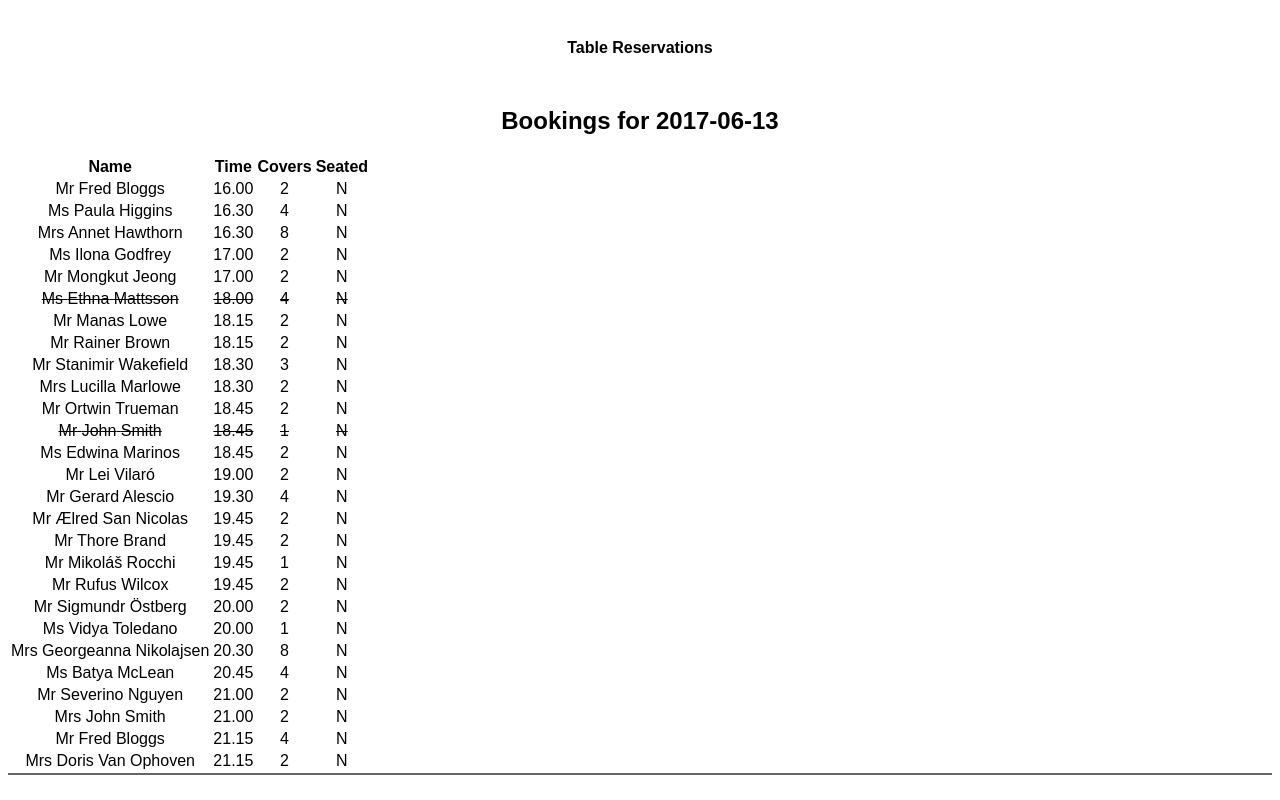
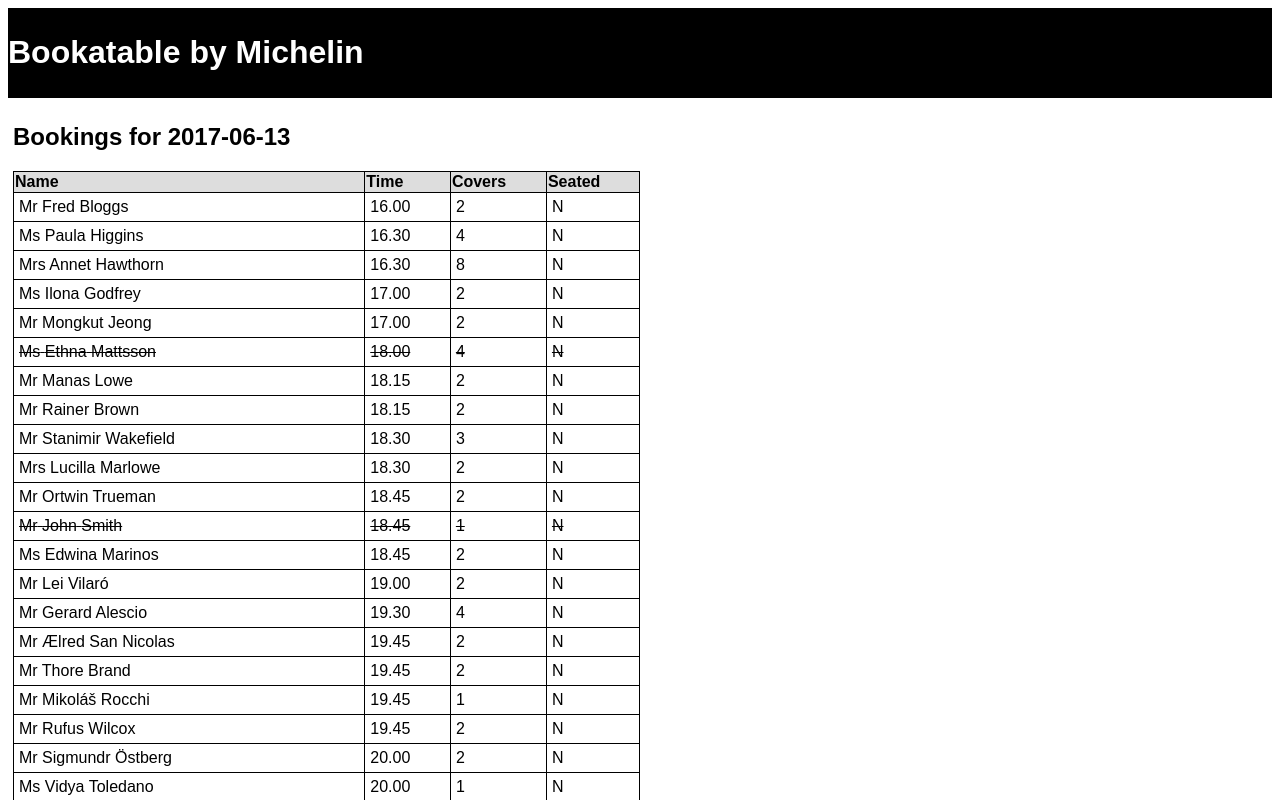
Before and after one commit to downeyfe/react-booking, a React app: page / in a window 1280 px wide. Shown: the top 800 px of the page. Built offline with nearby package versions, Linux system fonts and the light colour scheme.

Commit message:
Basic styling

```diff
--- a/src/App.scss
+++ b/src/App.scss
@@ -3,7 +3,6 @@
 .bui-app {
     font-family: sans-serif;
     text-align: center;
-    border-bottom: 2px solid #666;
 }
 
 .bui-app-logo {
@@ -11,18 +10,17 @@
 }
 
 .bui-app-header {
-    background-color: #fff;
+    background-color: #FFFFFF;
     height: auto;
-    padding: 20px;
-    color: #000;
+    color: #000000;
 }
 
 .bui-app-intro {
-    font-size: 1rem;
-}
+    background-color: #000000;
+    color: #FFFFFF;
+    padding: 5px 0;
 
-.booking {
-    &--cancelled {
-        text-decoration: line-through;
+    @media screen and (min-width: 800px) {
+        text-align: left;
     }
 }
--- a/src/Layout.js
+++ b/src/Layout.js
@@ -3,6 +3,7 @@
 import Booking from './booking/Booking';
 import BookingDetails from './booking/BookingDetails';
 import bookings from '../bookings.json';
+import css from './Layout.scss';
 
 export default class Layout extends Component {
 
@@ -39,11 +40,14 @@
     return (
       <div className="bui-app">
         <div className="bui-app-header">
-          {/*TODO include, or replace heading with, logo */}
-          <h1 className="bui-app-intro">Table Reservations</h1>
+          <div className="bui-app-intro">
+            <h1>Bookatable by Michelin</h1>
+          </div>
         </div>
 
-        <h2>Bookings for {new Date().toJSON().slice(0, 10)}</h2>
+        <div className="layout">
+          <div className={`bookings ${this.state.data ? 'bookings--selected' : ''}`}>
+            <h2 className="bookings__heading">Bookings for {new Date().toJSON().slice(0, 10)}</h2>
 
             <table className="bookings__grid">
               <thead>
@@ -58,13 +62,15 @@
                 {this.getBookingRows()}
               </tbody>
             </table>
+          </div>
 
-        <BookingDetails className="bar"
+          <BookingDetails className="details"
                           index={this.state.selected}
                           selected={this.state.data}
                           cancelHandler={this.toggleCancel.bind(this)}
                           seatedHandler={this.toggleSeated.bind(this)} />
         </div>
+      </div>
     );
   }
 }
--- /dev/null
+++ b/src/Layout.scss
@@ -0,0 +1,42 @@
+.layout {
+    display: flex;
+    margin: 5px;
+
+    & .bookings {
+        width: 100%;
+
+        @media screen and (min-width: 800px) {
+            width: 50%;
+        }
+
+        &--selected {
+            display: none;
+
+            @media screen and (min-width: 800px) {
+                display: block;
+            }
+        }
+
+        &__heading {
+            text-align: left;
+        }
+
+        &__grid {
+            width: 100%;
+            border-collapse: collapse;
+            text-align: left;
+
+            &, th, td {
+                border: 1px solid #000000;
+            }
+
+            td {
+                padding: 5px;
+            }
+
+            thead {
+                background-color: #DDDDDD;
+            }
+        }
+    }
+}
--- a/src/booking/Booking.js
+++ b/src/booking/Booking.js
@@ -1,4 +1,5 @@
 import React, {Component} from 'react';
+import css from './Booking.scss';
 
 export default class Booking extends Component {
 
--- /dev/null
+++ b/src/booking/Booking.scss
@@ -0,0 +1,5 @@
+.booking {
+    &--cancelled {
+        text-decoration: line-through;
+    }
+}
--- a/src/booking/BookingDetails.js
+++ b/src/booking/BookingDetails.js
@@ -1,4 +1,5 @@
 import React, {Component} from 'react';
+import css from './BookingDetails.scss';
 
 export default class BookingDetails extends Component {
 
@@ -18,8 +19,10 @@
     const {selected} = this.props;
 
     return selected ?
-      <div>
-        <h4>Booking update</h4>
+      <div className="details">
+        <h2 className="details__heading">Booking update</h2>
+
+        <div className="details__content">
 
           <p>Name: {selected.title} {selected.firstName} {selected.lastName}</p>
           <p>Time: {selected.time}</p>
@@ -37,6 +40,7 @@
             Cancelled:
             <input type="radio" name="cancelled" onChange={this.cancelToggle.bind(this)} checked={selected.cancelled}/>
           </div>
+        </div>
       </div> :
       null;
   }
--- /dev/null
+++ b/src/booking/BookingDetails.scss
@@ -0,0 +1,14 @@
+.details {
+    text-align: left;
+    margin: 0 20px;
+    width: 100%;
+
+    @media screen and (min-width: 800px) {
+        width: 50%;
+    }
+
+    &__content {
+        border: 2px solid #000000;
+        padding: 5px;
+    }
+}
```
Lines whose indentation alone changed are shown as unchanged.
